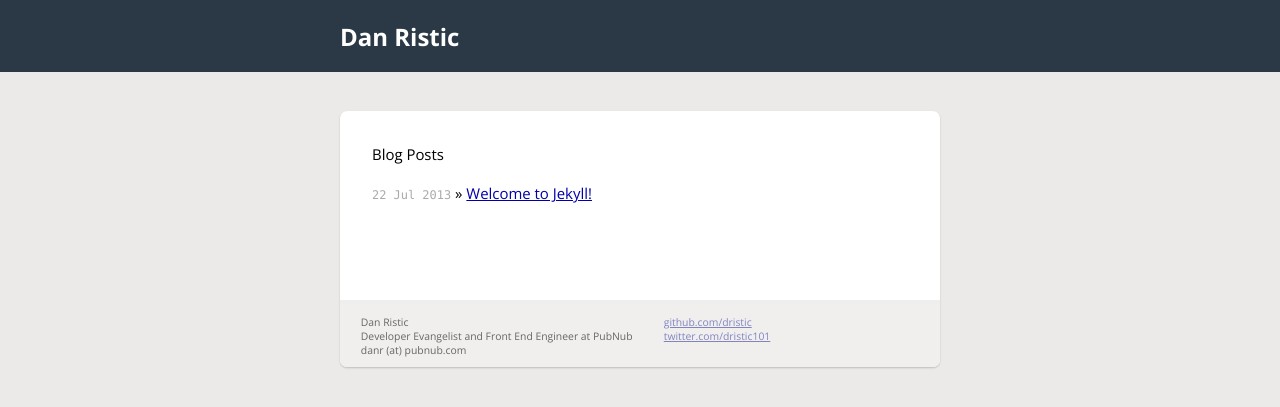
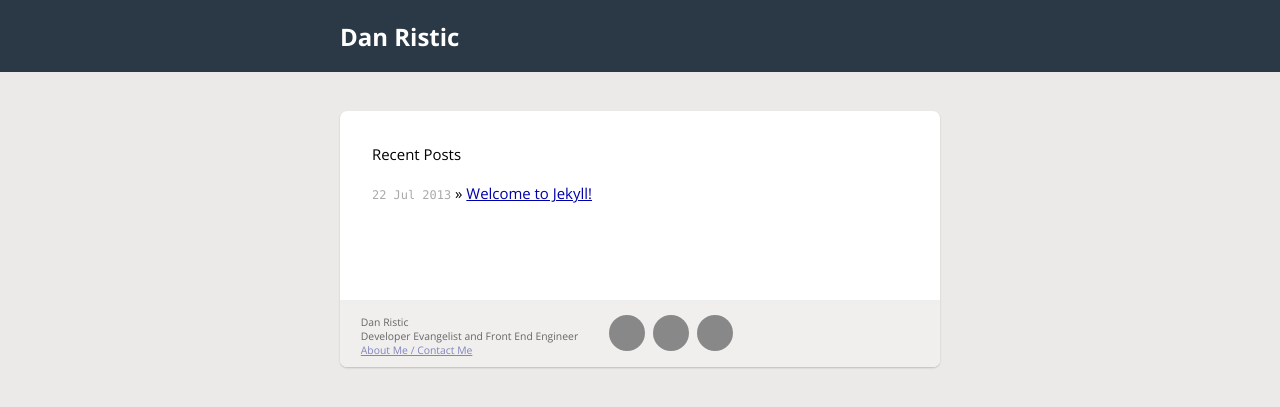
Before and after one commit to dristic/website, a Jekyll site: the page built from index.html, in a window 1280 px wide. Shown: the top 407 px of the page. Built offline with Jekyll 4.4.1, drawn with Linux system fonts in a browser that asks for light colours; nearby versions of some CDN libraries; a style sheet for code colours, icons or effects is not loaded.

Commit message:
Add about me page.

```diff
--- a/_layouts/default.html
+++ b/_layouts/default.html
@@ -1,5 +1,6 @@
 <!DOCTYPE html>
 <html>
+    <!-- Hello there, check me out on Twitter! @dristic101 -->
     <head>
         <meta charset="utf-8">
         <meta http-equiv="X-UA-Compatible" content="IE=edge,chrome=1">
@@ -34,14 +35,21 @@
           <div class="contact">
             <p>
               Dan Ristic<br />
-              Developer Evangelist and Front End Engineer at PubNub<br />
-              danr (at) pubnub.com
+              Developer Evangelist and Front End Engineer<br />
+              <a href="/about.html">About Me / Contact Me</a>
             </p>
           </div>
-          <div class="contact">
+          <div class="contact-social">
             <p>
-              <a href="http://github.com/dristic/">github.com/dristic</a><br />
-              <a href="http://twitter.com/dristic101/">twitter.com/dristic101</a><br />
+              <a href="http://github.com/dristic/" class="social"><i class="icon-github">
+                <span>GitHub dristic</span></i>
+              </a>
+              <a href="http://twitter.com/dristic101/" class="social"><i class="icon-twitter">
+                <span>Twitter @dristic101</span></i>
+              </a>
+              <a href="http://www.linkedin.com/pub/daniel-ristic/12/9a2/421" class="social">
+                <i class="icon-linkedin"><span>LinkedIn daniel-ristic</span></i>
+              </a>
             </p>
           </div>
         </div>
--- a/css/screen.css
+++ b/css/screen.css
@@ -253,26 +253,60 @@ ul.posts span {
   overflow: hidden;
   text-align: left;
 }
+/* line 138, ../sass/screen.scss */
+.footer .contact-social {
+  display: block;
+  min-width: 300px;
+}
+/* line 143, ../sass/screen.scss */
+.footer .social {
+  -webkit-border-radius: 20px;
+  -moz-border-radius: 20px;
+  -ms-border-radius: 20px;
+  -o-border-radius: 20px;
+  border-radius: 20px;
+  background: #888888;
+  display: inline-block;
+  width: 36px;
+  height: 36px;
+  text-align: center;
+  font-size: 30px;
+  color: white;
+  text-decoration: none;
+  margin-right: 5px;
+}
+/* line 155, ../sass/screen.scss */
+.footer .social:hover {
+  background: #a2a2a2;
+}
+/* line 159, ../sass/screen.scss */
+.footer .social i {
+  color: white;
+}
+/* line 163, ../sass/screen.scss */
+.footer .social i > span {
+  display: none;
+}
 
-/* line 139, ../sass/screen.scss */
+/* line 169, ../sass/screen.scss */
 .footer .contact {
   float: left;
   margin-right: 3em;
 }
 
-/* line 144, ../sass/screen.scss */
+/* line 174, ../sass/screen.scss */
 .footer .contact a {
   color: #8085C1;
 }
 
-/* line 148, ../sass/screen.scss */
+/* line 178, ../sass/screen.scss */
 .footer .rss {
   margin-top: 1.1em;
   margin-right: -.2em;
   float: right;
 }
 
-/* line 154, ../sass/screen.scss */
+/* line 184, ../sass/screen.scss */
 .footer .rss img {
   border: 0;
 }
@@ -283,39 +317,39 @@ ul.posts span {
 /*
 /*****************************************************************************/
 /* standard */
-/* line 165, ../sass/screen.scss */
+/* line 195, ../sass/screen.scss */
 .post pre {
   border: 1px solid #ddd;
   background-color: #eef;
   padding: 0 .4em;
 }
 
-/* line 171, ../sass/screen.scss */
+/* line 201, ../sass/screen.scss */
 .post ul, .post ol {
   margin-left: 1.35em;
 }
 
-/* line 175, ../sass/screen.scss */
+/* line 205, ../sass/screen.scss */
 .post code {
   border: 1px solid #ddd;
   background-color: #eef;
   padding: 0 .2em;
 }
 
-/* line 181, ../sass/screen.scss */
+/* line 211, ../sass/screen.scss */
 .post pre code {
   border: none;
 }
 
 /* terminal */
-/* line 186, ../sass/screen.scss */
+/* line 216, ../sass/screen.scss */
 .post pre.terminal {
   border: 1px solid #000;
   background-color: #333;
   color: #FFF;
 }
 
-/* line 192, ../sass/screen.scss */
+/* line 222, ../sass/screen.scss */
 .post pre.terminal code {
   background-color: #333;
 }
--- a/index.html
+++ b/index.html
@@ -4,7 +4,7 @@ title: 'Dan Ristic: Developer Evangelist and Front End Engineer'
 ---
 
 <div id="home">
-  <h1>Blog Posts</h1>
+  <h1>Recent Posts</h1>
   <ul class="posts">
     {% for post in site.posts %}
       <li><span>{{ post.date | date_to_string }}</span> &raquo; <a href="{{ post.url }}">{{ post.title }}</a></li>
```
Also changed, not shown: about.html (added, +17 -0 lines), sass/screen.scss (+30 -0 lines).
